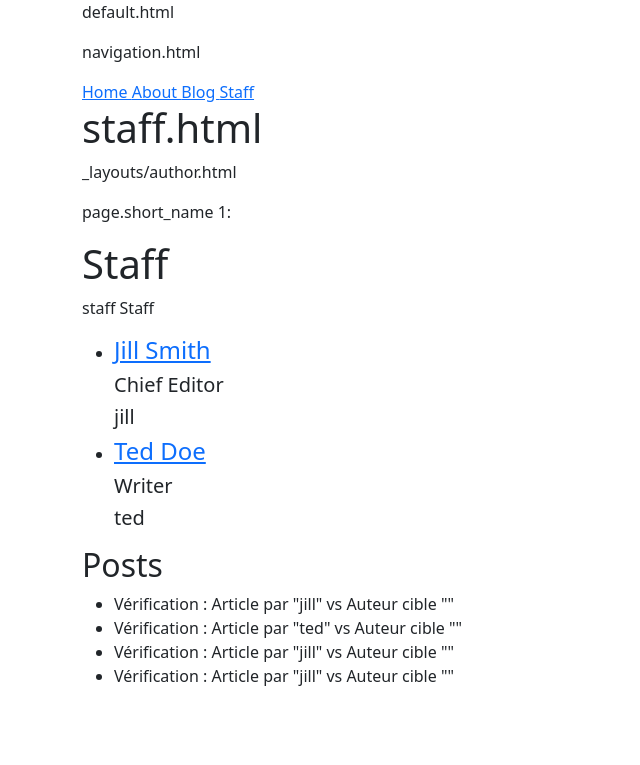
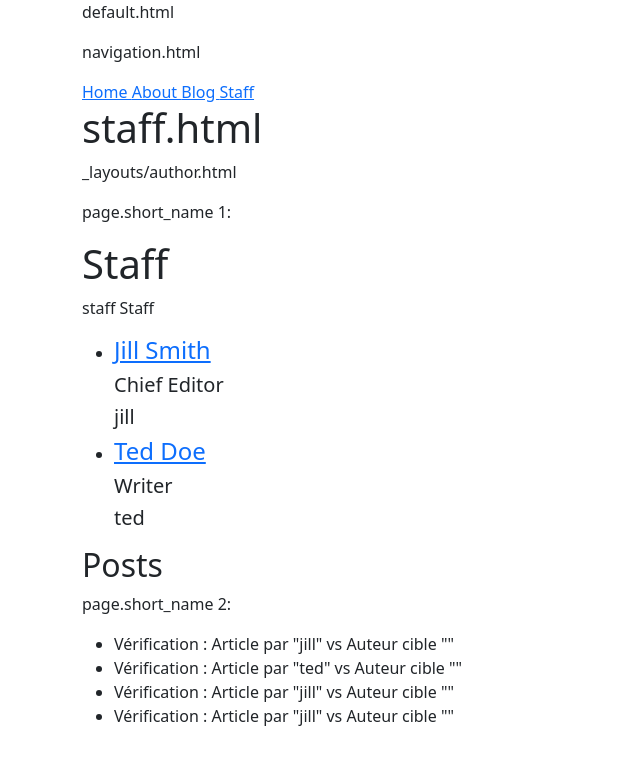
Before and after one commit to awelvor/page4, a Jekyll site: the page built from staff.html, in a window 1280 px wide. Shown: the top 765 px of the page, without its empty margins (0-640 px from the left). Built offline with Jekyll 4.4.1, drawn with Linux system fonts in a browser that asks for light colours.

Commit message:
Add additional short_name display in author layout

```diff
--- a/_layouts/author.html
+++ b/_layouts/author.html
@@ -8,6 +8,7 @@ layout: default
 {{ content }}
 
 <h2>Posts</h2>
+<p>page.short_name 2: {{ page.short_name }}</p>
 <ul>
   {% for post in site.posts %}
     <li>
```
